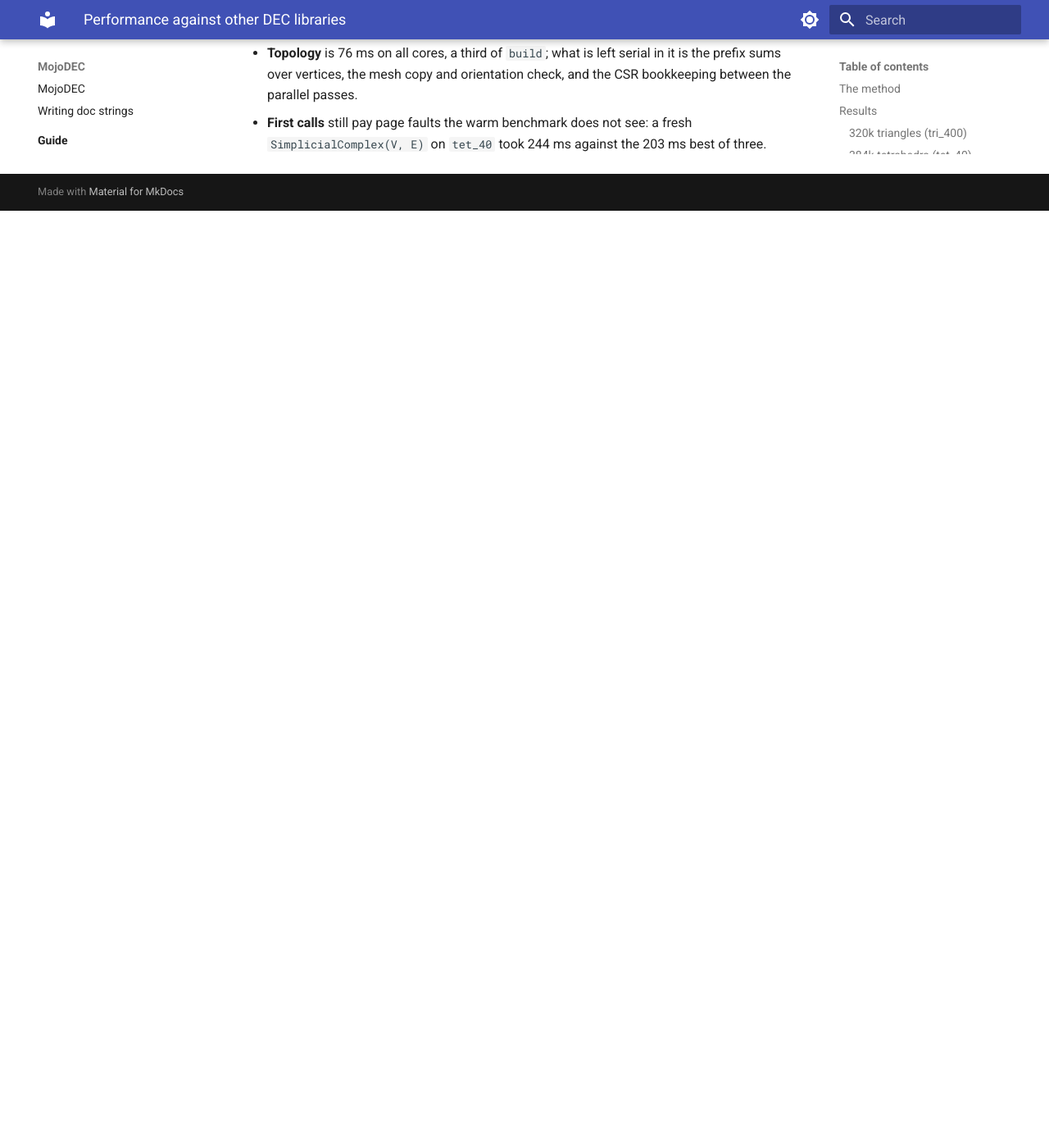
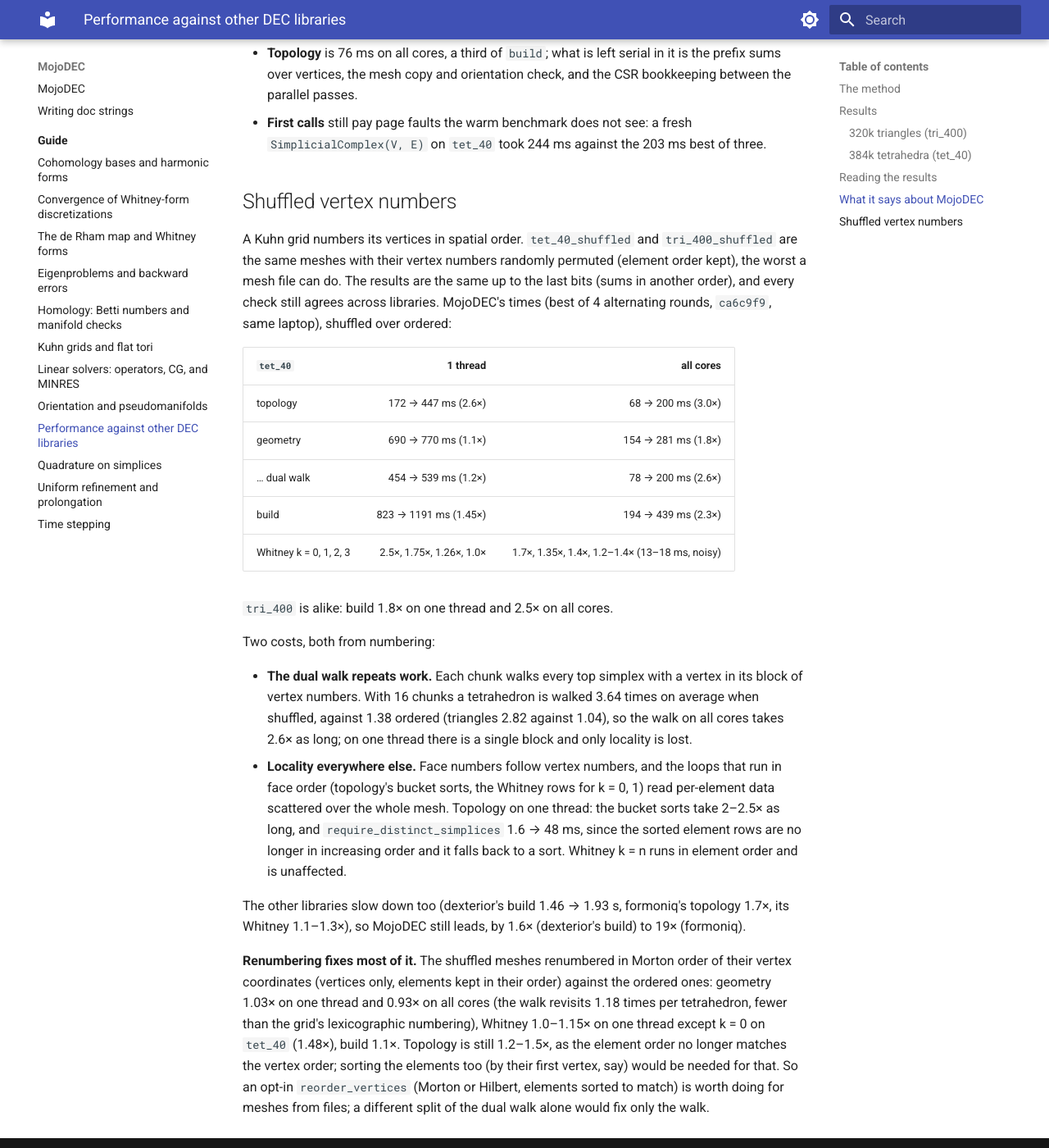
Before and after one commit to bpr/MojoDEC, an MkDocs documentation site: the page built from docs/guide/performance.md, in a window 1280 px wide and 1400 px high, scrolled down 3976 px. Shown: the whole window at 82% size. Built offline with MkDocs 1.6.1 and Material for MkDocs 9.7.7, drawn with Linux system fonts in a browser that asks for light colours; before the commit the page ends 4233 px from its top, so only the background shows below that.

Commit message:
Benchmark meshes with shuffled vertex numbers
- benchmarks/compare/meshes.mojo: tri_400_shuffled and tet_40_shuffled,
  tri_400 and tet_40 with their vertex numbers randomly permuted
  (Fisher-Yates from the fixed LCG; element order and orientations
  kept), as a mesh file with an incoherent numbering would be; the
  existing meshes are written byte for byte as before
- benchmarks/compare/run.py: writes the meshes again when --meshes names
  one that meshes.txt does not list, so an existing build/compare/meshes
  picks up new ones
- docs/guide/performance.md: shuffled against ordered on an i7-10875H
  (best of 4 alternating rounds, ca6c9f9): tet_40 build 1.45x on one
  thread and 2.3x on all cores, tri_400 1.8x and 2.5x. Two costs: the
  dual walk visits each tetrahedron 3.64 times with 16 chunks (1.38
  ordered; triangles 2.82 against 1.04), so it takes 2.6x as long on all
  cores; and every loop in face order loses locality: topology 2.6-3.0x
  (bucket sorts 2-2.5x, require_distinct_simplices 1.6 -> 48 ms as the
  rows are no longer in increasing order), Whitney k = 0, 1 1.75-2.5x on
  one thread. Renumbering the shuffled meshes in Morton order recovers
  geometry (1.03x, 0.93x) and most of Whitney and build (1.1x);
  topology stays 1.2-1.5x until the elements are sorted to match. The
  other libraries slow down too (dexterior build 1.32x); checks agree
- benchmarks/compare/README.md: the shuffled meshes and why; AGENTS.md:
  vertex-block ownership assumes spatially coherent numbering

```diff
--- a/docs/guide/performance.md
+++ b/docs/guide/performance.md
@@ -162,3 +162,53 @@ Where the time goes now, on `tet_40`:
 - **First calls** still pay page faults the warm benchmark does not see:
   a fresh `SimplicialComplex(V, E)` on `tet_40` took 244 ms against the
   203 ms best of three.
+
+## Shuffled vertex numbers
+
+A Kuhn grid numbers its vertices in spatial order. `tet_40_shuffled` and
+`tri_400_shuffled` are the same meshes with their vertex numbers randomly
+permuted (element order kept), the worst a mesh file can do. The results
+are the same up to the last bits (sums in another order), and every check
+still agrees across libraries. MojoDEC's times (best of 4 alternating
+rounds, `ca6c9f9`, same laptop), shuffled over ordered:
+
+| `tet_40` | 1 thread | all cores |
+|---|---:|---:|
+| topology | 172 → 447 ms (2.6×) | 68 → 200 ms (3.0×) |
+| geometry | 690 → 770 ms (1.1×) | 154 → 281 ms (1.8×) |
+| … dual walk | 454 → 539 ms (1.2×) | 78 → 200 ms (2.6×) |
+| build | 823 → 1191 ms (1.45×) | 194 → 439 ms (2.3×) |
+| Whitney k = 0, 1, 2, 3 | 2.5×, 1.75×, 1.26×, 1.0× | 1.7×, 1.35×, 1.4×, 1.2–1.4× (13–18 ms, noisy) |
+
+`tri_400` is alike: build 1.8× on one thread and 2.5× on all cores.
+
+Two costs, both from numbering:
+
+- **The dual walk repeats work.** Each chunk walks every top simplex with
+  a vertex in its block of vertex numbers. With 16 chunks a tetrahedron
+  is walked 3.64 times on average when shuffled, against 1.38 ordered
+  (triangles 2.82 against 1.04), so the walk on all cores takes 2.6× as
+  long; on one thread there is a single block and only locality is lost.
+- **Locality everywhere else.** Face numbers follow vertex numbers, and the
+  loops that run in face order (topology's bucket sorts, the Whitney rows
+  for k = 0, 1) read per-element data scattered over the whole mesh.
+  Topology on one thread: the bucket sorts take 2–2.5× as long, and
+  `require_distinct_simplices` 1.6 → 48 ms, since the sorted element rows
+  are no longer in increasing order and it falls back to a sort. Whitney
+  k = n runs in element order and is unaffected.
+
+The other libraries slow down too (dexterior's build 1.46 → 1.93 s,
+formoniq's topology 1.7×, its Whitney 1.1–1.3×), so MojoDEC still leads,
+by 1.6× (dexterior's build) to 19× (formoniq).
+
+**Renumbering fixes most of it.** The shuffled meshes renumbered in Morton
+order of their vertex coordinates (vertices only, elements kept in their
+order) against the ordered ones: geometry 1.03× on one thread and 0.93× on
+all cores (the walk revisits 1.18 times per tetrahedron, fewer than the
+grid's lexicographic numbering), Whitney 1.0–1.15× on one thread except
+k = 0 on `tet_40` (1.48×), build 1.1×. Topology is still 1.2–1.5×, as the
+element order no longer matches the vertex order; sorting the elements
+too (by their first vertex, say) would be needed for that. So an opt-in
+`reorder_vertices` (Morton or Hilbert, elements sorted to match) is worth
+doing for meshes from files; a different split of the dual walk alone
+would fix only the walk.
```
Also changed, not shown: AGENTS.md (+5 -1 lines), benchmarks/compare/README.md (+10 -0 lines), 2 other files.
